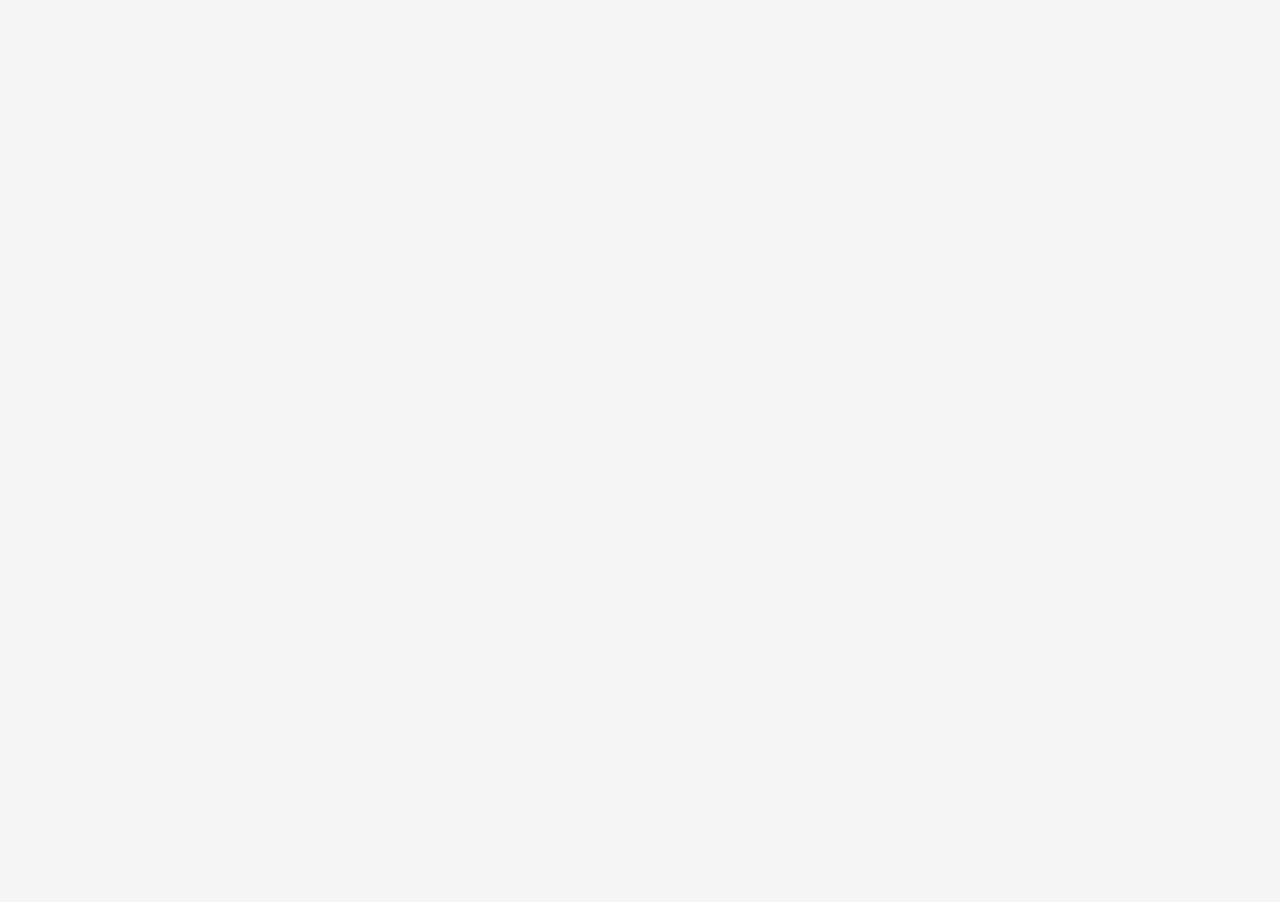
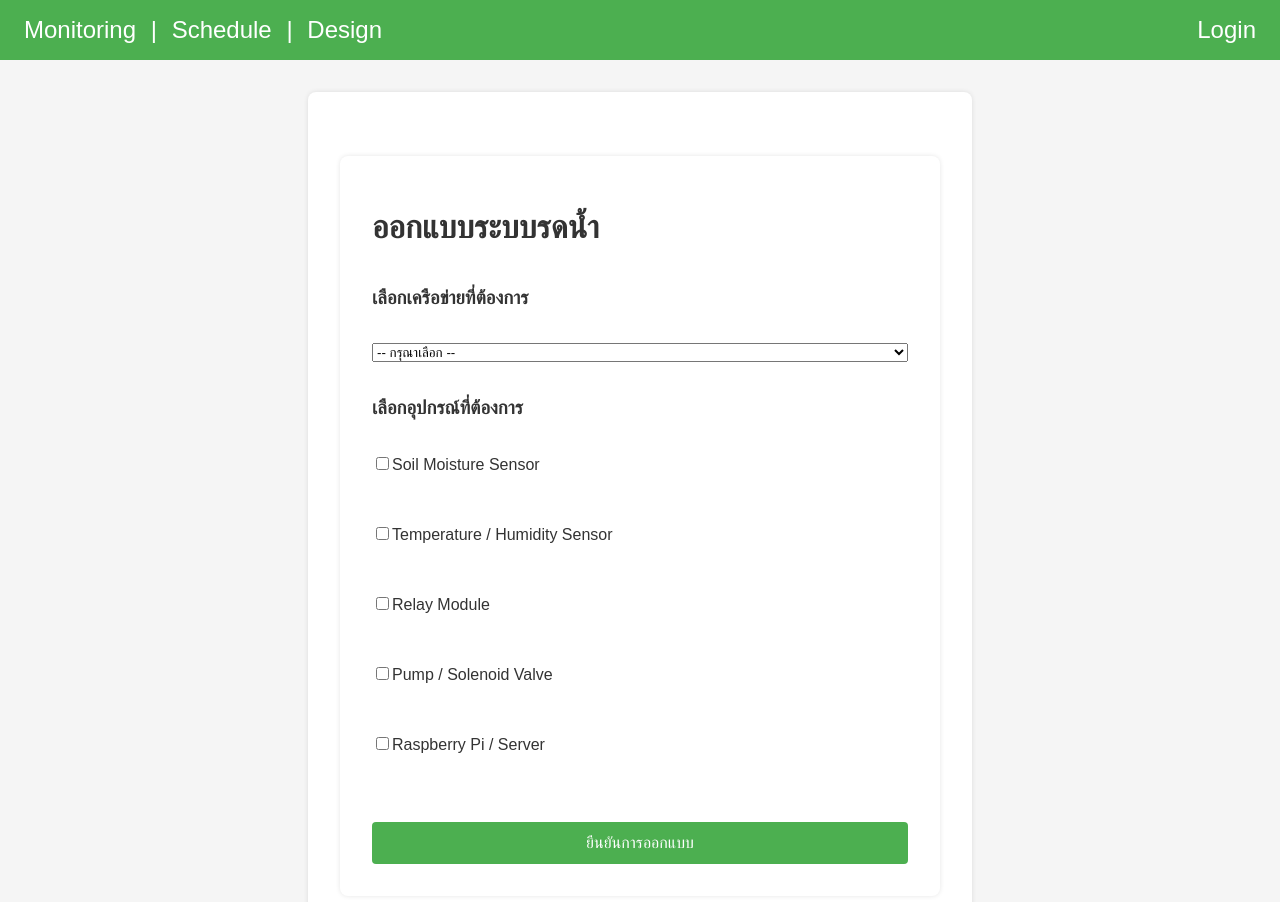
Before and after one commit to MynameisKhing/Smart-Watering-System, a React (Vite) app in the folder frontend/: page /design in a window 1280 px wide. Before the commit this address had no page. Shown: the top 902 px of the page. Before the commit the page ends 800 px from the top, so only its background shows below. Built offline with nearby package versions, Linux system fonts and the light colour scheme.

Commit message:
เพิ่มหน้าสำหรับออกแบบระบบ

```diff
--- a/frontend/src/components/Navbar.tsx
+++ b/frontend/src/components/Navbar.tsx
@@ -9,6 +9,8 @@ export default function Navbar() {
           <Link to="/monitoring">Monitoring</Link>
           {' | '}
           <Link to="/schedule">Schedule</Link>
+          {' | '}
+          <Link to="/design">Design</Link>
         </div>
         <div className="navbar__right">
           <Link to="/">Login</Link>
--- /dev/null
+++ b/frontend/src/pages/Design.tsx
@@ -0,0 +1,89 @@
+import { useState } from "react";
+
+export default function Design() {
+  const [network, setNetwork] = useState("");
+  const [devices, setDevices] = useState<string[]>([]);
+
+  const handleDeviceChange = (device: string) => {
+    setDevices(prev =>
+      prev.includes(device) ? prev.filter(d => d !== device) : [...prev, device]
+    );
+  };
+
+  const handleSubmit = (e: React.FormEvent) => {
+    e.preventDefault();
+
+    alert(
+      `เลือกเครือข่าย: ${network}\nอุปกรณ์ที่เลือก: ${devices.join(", ")}`
+    );
+  };
+
+  return (
+    <div className="container">
+      <h1>ออกแบบระบบรดน้ำ</h1>
+
+      <form onSubmit={handleSubmit}>
+        <h3>เลือกเครือข่ายที่ต้องการ</h3>
+        <select
+          value={network}
+          onChange={(e) => setNetwork(e.target.value)}
+          required
+        >
+          <option value="">-- กรุณาเลือก --</option>
+          <option value="Wi-Fi">Wi-Fi</option>
+          <option value="4G/5G">4G/5G (ซิมการ์ด)</option>
+          <option value="LoRa">LoRa / LoRaWAN</option>
+        </select>
+
+        <h3>เลือกอุปกรณ์ที่ต้องการ</h3>
+        <label>
+          <input
+            type="checkbox"
+            checked={devices.includes("Soil Moisture Sensor")}
+            onChange={() => handleDeviceChange("Soil Moisture Sensor")}
+          />
+          Soil Moisture Sensor
+        </label>
+        <br />
+        <label>
+          <input
+            type="checkbox"
+            checked={devices.includes("Temperature/Humidity Sensor")}
+            onChange={() => handleDeviceChange("Temperature/Humidity Sensor")}
+          />
+          Temperature / Humidity Sensor
+        </label>
+        <br />
+        <label>
+          <input
+            type="checkbox"
+            checked={devices.includes("Relay Module")}
+            onChange={() => handleDeviceChange("Relay Module")}
+          />
+          Relay Module
+        </label>
+        <br />
+        <label>
+          <input
+            type="checkbox"
+            checked={devices.includes("Pump/Solenoid Valve")}
+            onChange={() => handleDeviceChange("Pump/Solenoid Valve")}
+          />
+          Pump / Solenoid Valve
+        </label>
+        <br />
+        <label>
+          <input
+            type="checkbox"
+            checked={devices.includes("Raspberry Pi")}
+            onChange={() => handleDeviceChange("Raspberry Pi")}
+          />
+          Raspberry Pi / Server
+        </label>
+
+        <br /><br />
+        <button type="submit">ยืนยันการออกแบบ</button>
+      </form>
+    </div>
+  );
+}
--- a/frontend/src/pages/Login.tsx
+++ b/frontend/src/pages/Login.tsx
@@ -1,12 +1,20 @@
 import { useNavigate } from 'react-router-dom';
+import { useState } from 'react';
 
 export default function Login() {
   const navigate = useNavigate();
+  const [username, setUsername] = useState('');
+  const [password, setPassword] = useState('');
 
   const handleSubmit = (e: React.FormEvent) => {
     e.preventDefault();
 
-    // ตรวจสอบ username/password ตรงนี้ (mock ตัวอย่าง)
+    if (!username || !password) {
+      alert('กรุณากรอก Username และ Password ให้ครบ');
+      return;
+    }
+
+    // ตรวจสอบ username/password จริงๆ ที่นี่ได้
     const isValid = true;
 
     if (isValid) {
@@ -20,8 +28,18 @@ export default function Login() {
     <div className="container">
       <h1>Login</h1>
       <form onSubmit={handleSubmit}>
-        <input type="text" placeholder="Username" />
-        <input type="password" placeholder="Password" />
+        <input
+          type="text"
+          placeholder="Username"
+          value={username}
+          onChange={(e) => setUsername(e.target.value)}
+        />
+        <input
+          type="password"
+          placeholder="Password"
+          value={password}
+          onChange={(e) => setPassword(e.target.value)}
+        />
         <button type="submit">Login</button>
       </form>
     </div>
--- a/frontend/src/router.tsx
+++ b/frontend/src/router.tsx
@@ -3,6 +3,7 @@ import Login from './pages/Login';
 import Monitoring from './pages/Monitoring';
 import Schedule from './pages/Schedule';
 import Layout from './components/Layout';
+import Design from './pages/Design';
 
 export default function Router() {
   return (
@@ -25,6 +26,14 @@ export default function Router() {
             </Layout>
           }
         />
+        <Route
+          path="/design"
+          element={
+            <Layout>
+              <Design />
+            </Layout>
+        }
+        />
       </Routes>
     </BrowserRouter>
   );
```
